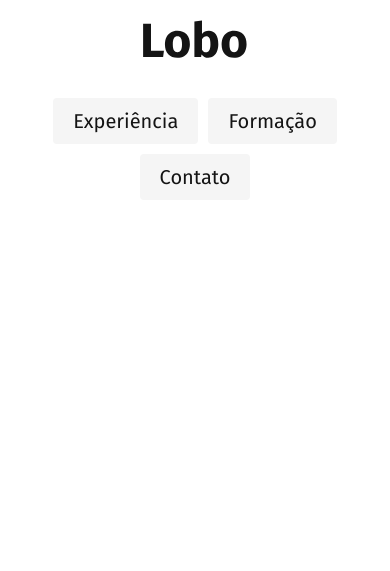
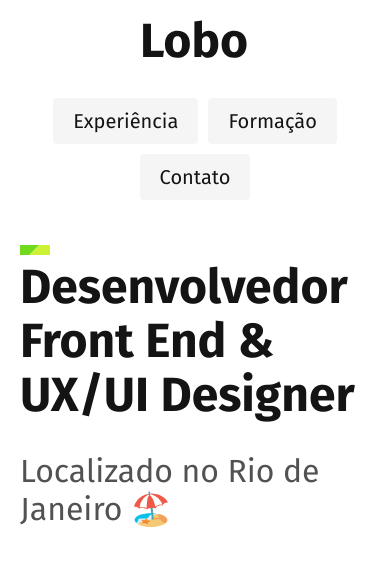
Before and after one commit to PaulodiasDeveloper/Projeto_Portfolio, a plain HTML site: page index.html in a window 390 px wide. Drawn offline with Linux system fonts and the light colour scheme.

Commit message:
Conclusão da Introdução e resposivo

```diff
--- a/index.html
+++ b/index.html
@@ -1,17 +1,17 @@
 <!DOCTYPE html>
 <html lang="pt-br">
   <head>
-    <meta charset="UTF-8">
-    <meta name="viewport" content="width=device-width, initial-scale=1.0">
+    <meta charset="UTF-8" />
+    <meta name="viewport" content="width=device-width, initial-scale=1.0" />
     <title>Logo - Desenvolvedor e Designer</title>
-    <link rel="stylesheet" href="./style/style.css">
+    <link rel="stylesheet" href="./style/style.css" />
     <style>
-        @import url('https://fonts.googleapis.com/css2?family=Fira+Sans:ital,wght@0,100;0,200;0,300;0,400;0,500;0,600;0,700;0,800;0,900;1,100;1,200;1,300;1,400;1,500;1,600;1,700;1,800;1,900&display=swap');
+      @import url("https://fonts.googleapis.com/css2?family=Fira+Sans:ital,wght@0,100;0,200;0,300;0,400;0,500;0,600;0,700;0,800;0,900;1,100;1,200;1,300;1,400;1,500;1,600;1,700;1,800;1,900&display=swap");
     </style>
   </head>
   <body>
     <header class="header">
-        <img src="img/marca.svg" alt="Lobo">
+      <img src="img/marca.svg" alt="Lobo" />
       <nav>
         <ul class="header-menu">
           <li><a href="#experiencia">Experiência</a></li>
@@ -20,5 +20,13 @@
         </ul>
       </nav>
     </header>
+
+    <main class="introducao">
+      <img src="img/perfil.jpg" alt="Lobo Cinza" />
+      <div>
+        <h1>Desenvolvedor<br>Front End &<br>UX/UI Designer</h1>
+        <p>Localizado no Rio de Janeiro 🏖️</p>
+      </div>
+    </main>
   </body>
 </html>
--- /dev/null
+++ b/style/introducao.css
@@ -0,0 +1,64 @@
+.introducao {
+  max-width: 1200px;
+  padding: 40px 20px;
+  margin: 0 auto;
+  display: grid;
+  grid-template-columns: 1fr 2fr;
+  gap: 100px;
+  align-items: center;
+}
+
+.introducao h1 {
+  font-size: 4.5rem;
+  line-height: 1.125;
+  margin-bottom: 30px;
+  position: relative;
+}
+
+.introducao h1::before {
+  content: "";
+  display: block;
+  width: 130px;
+  height: 100px;
+  background: url("../img/detalhe.svg") no-repeat center;
+  position: absolute;
+  top: -15px;
+  left: -40px;
+  z-index: -1;
+}
+
+.introducao p {
+  font-size: 1.5rem;
+  color: #525252;
+}
+
+@media (max-width: 1000px) {
+  .introducao h1 {
+    font-size: 3rem;
+  }
+}
+
+@media (max-width: 800px) {
+  .introducao {
+    grid-template-columns: 1fr 1fr;
+    gap: 40px;
+  }
+  .introducao p {
+    font-size: 2rem;
+  }
+  .introducao h1::before {
+    width: 30px;
+    height: 10px;
+    left: 0px;
+  }
+}
+
+@media (max-width: 500px) {
+    .introducao {
+        grid-template-columns: 1fr;
+    }
+
+  .introducao img {
+    display: none;
+  }
+}
--- a/style/style.css
+++ b/style/style.css
@@ -1,2 +1,3 @@
 @import "./global.css";
 @import "./header.css";
+@import "./introducao.css";
```
Lines whose indentation alone changed are shown as unchanged.
